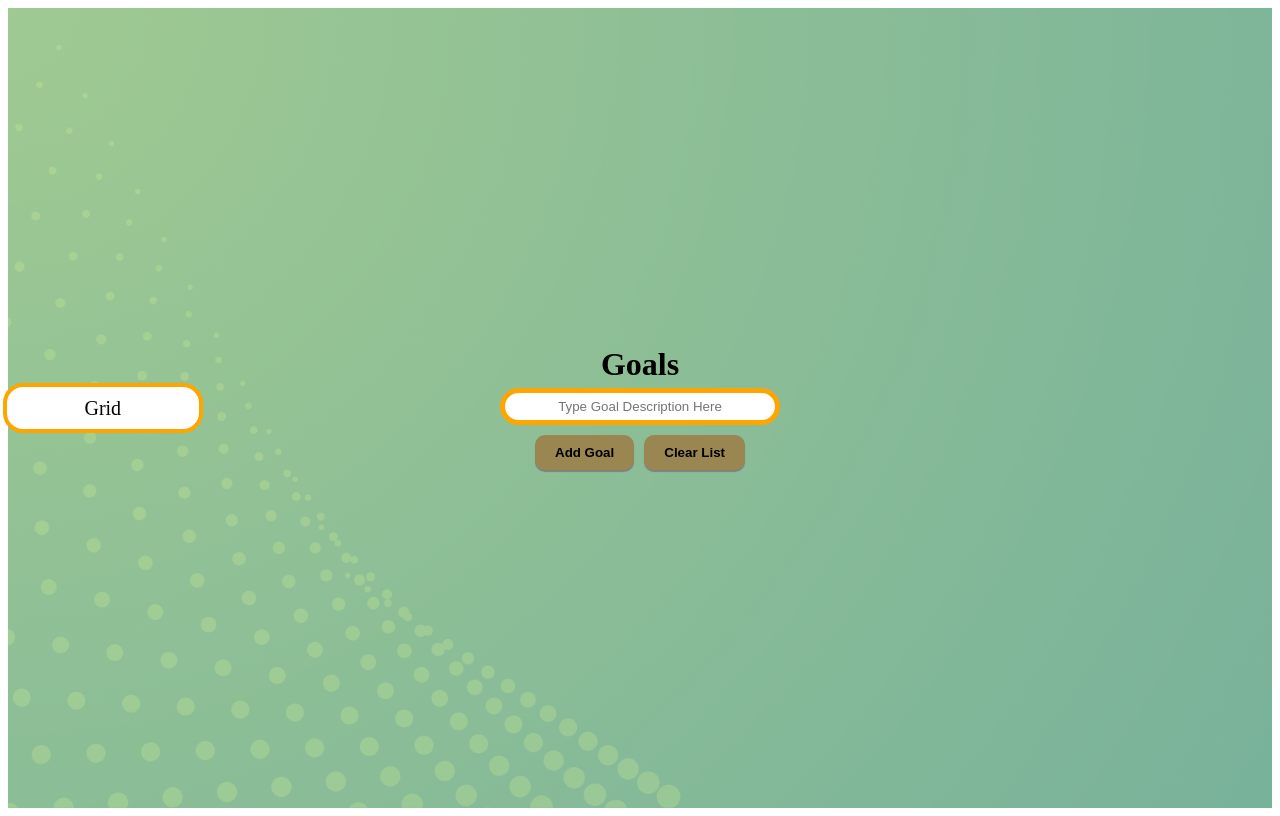
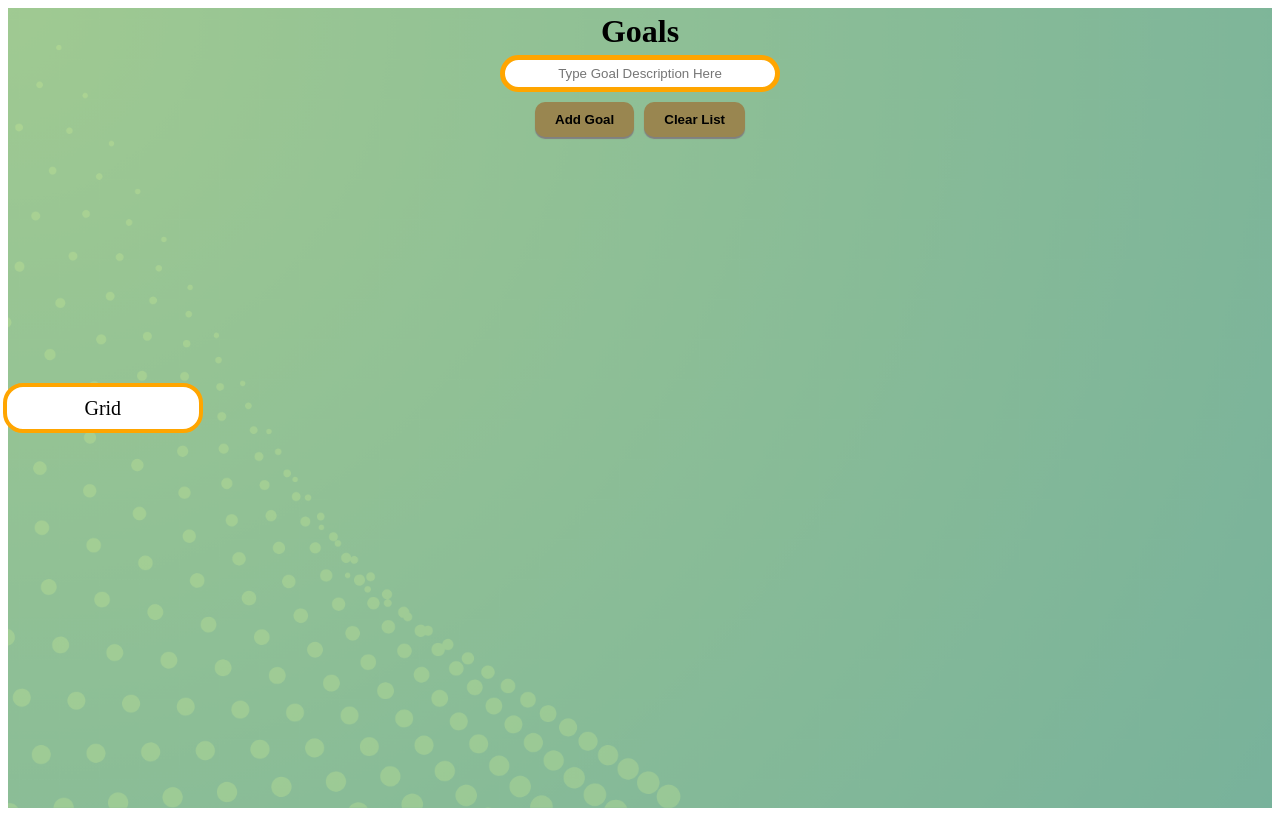
Before and after one commit to UTD-Fall-2024-Sec-6/Group-8, a React (Create React App) app in the folder goalgrid-app/: page /add in a window 1280 px wide. Built offline with nearby package versions, Linux system fonts and the light colour scheme.

Commit message:
Fixed Add Goals page issue where too many goals would go off the screen and the input box would also go off the screen and become inaccessible

```diff
--- a/goalgrid-app/src/components/goalcomponent.js
+++ b/goalgrid-app/src/components/goalcomponent.js
@@ -3,10 +3,6 @@ import styles from "../pages/addgoals.css";
 import { Goal } from '../pages/goal.js';
 
 export default function GoalComponent({ aGoal , completeGoal}) {
-  if(aGoal.desc == "") {
-    aGoal.desc = "Empty Goal";
-  }
-
   if (aGoal.desc.length > 25) {
     window.alert("Goal description must be less than 25 characters");
     aGoal.desc = aGoal.desc.slice(0, 25);
--- a/goalgrid-app/src/components/grid.js
+++ b/goalgrid-app/src/components/grid.js
@@ -1,7 +1,7 @@
 export default function Grid() {
   return (
     <div className="Grid">
-      <p>Place Grid Location to Right of Menu</p>
+      <p>Place Grid Location to Right of Menu [Coming in Phase 5]</p>
     </div>
   );
 }
--- a/goalgrid-app/src/pages/AddGoals.js
+++ b/goalgrid-app/src/pages/AddGoals.js
@@ -75,7 +75,9 @@ export default function AddGoals() {
       height: '1920px',*/
       display: 'flex',
       flexDirection: 'row',
-      height: '100vh',
+      /*height: '100vh',*/
+      minHeight: '100vh',
+      height: 'auto',
       backgroundSize: 'cover',
       backgroundRepeat: 'no-repeat',
       backgroundImage: `url("images/8.png")`,
--- a/goalgrid-app/src/pages/addgoals.css
+++ b/goalgrid-app/src/pages/addgoals.css
@@ -1,5 +1,6 @@
 .addgoals-content {
-  justify-content: center; /*places it center row, but stretches out items*/
+  /*
+  justify-content: center; */ /*places it center row, but stretches out items*/
   align-items: center; /* returns items to normal size */
   /*border: 1px red solid;*/
 
```
Also changed, not shown: 2 other files (tests, documents, lock files or other folders).
